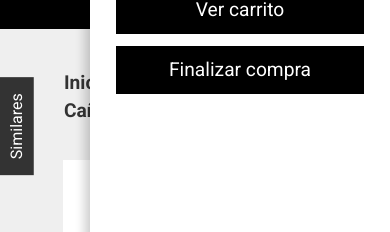
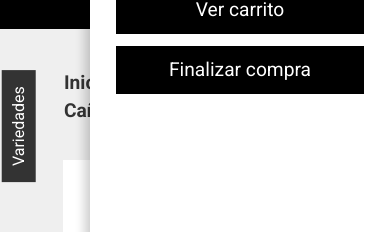
Before and after one commit to fervillalbag/fortin-fnc, a plain HTML site: page canas.html in a window 390 px wide. Shown: the part 302-534 px from the top of the page. Drawn offline with nearby package versions, Linux system fonts and the light colour scheme.

Commit message:
fix: cambios en el banner header y menu de navegacion productos

```diff
--- a/canas.html
+++ b/canas.html
@@ -151,7 +151,7 @@
       </div>
 
       <div class="products-main">
-         <button class="products-main__button" id="productActionOpen">Similares</button>
+         <button class="products-main__button" id="productActionOpen">Variedades</button>
          <nav class="products-main__navigation">
             <!-- <button class="products-main__button close-action" id="productActionClose">Cerrar</button> -->
             <ul class="products-main__menu">
--- a/sass/pages/_products.scss
+++ b/sass/pages/_products.scss
@@ -75,7 +75,7 @@
     display: block;
     position: absolute;
     top: 5rem;
-    left: -2rem;
+    left: -2.3rem;
     z-index: 50;
     transform: rotate(-90deg);
     border: none;
```
Also changed, not shown: css/main.css.
